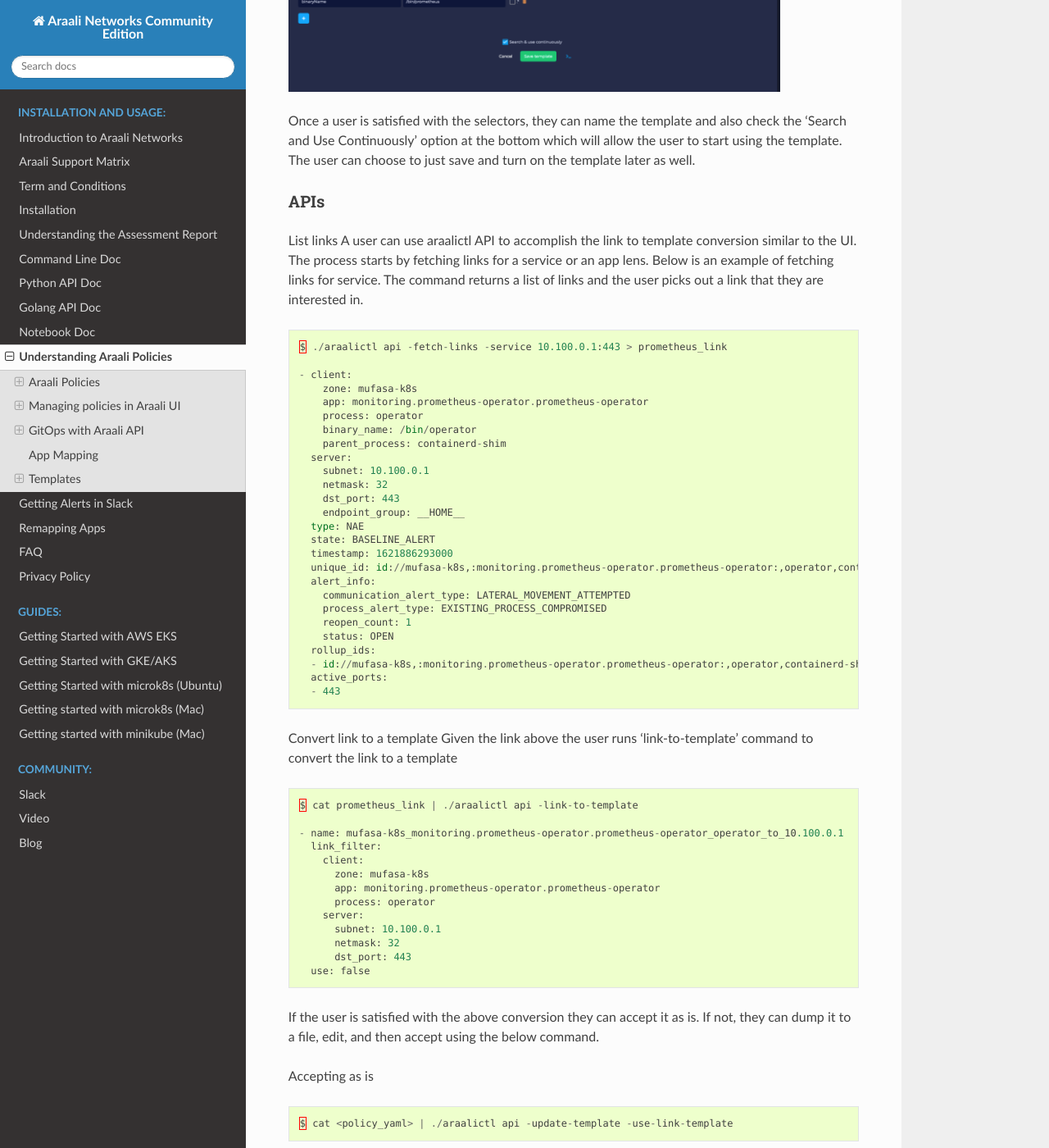
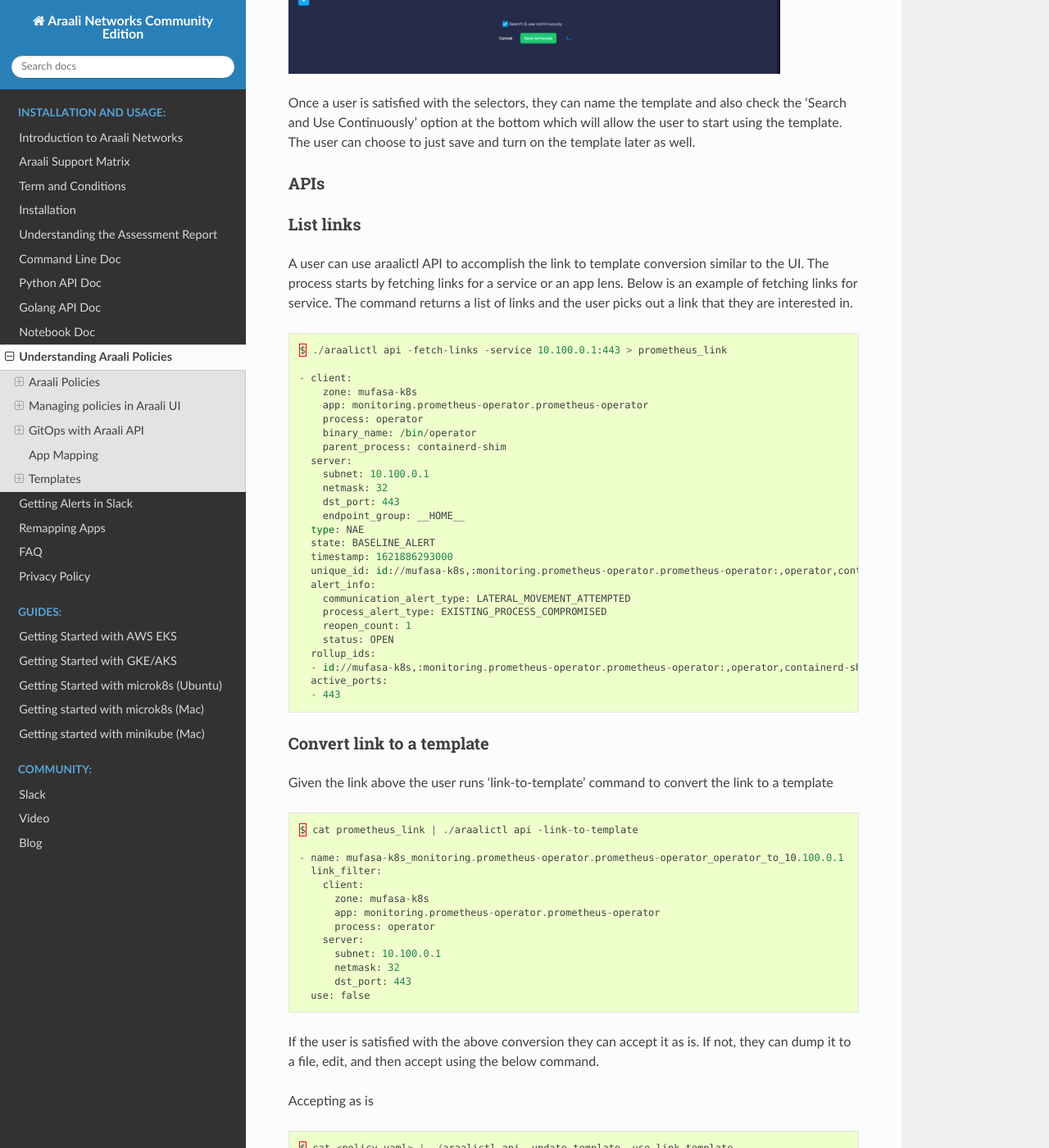
Before and after one commit to araalinetworks/api, a Sphinx documentation site: the page built from doc/source/araalipolicy.rst, in a window 1280 px wide and 1400 px high, scrolled down 10652 px. Shown: the whole window at 82% size. Built offline with Sphinx 7.4.7 and the Read the Docs theme 2.0.0, drawn with Linux system fonts in a browser that asks for light colours; part of the change alters nothing that is shown; some of the changed text lies outside the part shown.

```diff
--- a/doc/source/araalipolicy.rst
+++ b/doc/source/araalipolicy.rst
@@ -219,8 +219,13 @@ policy and managing its lifecycle using git ops. After these policies are
 discovered, the app can use them on any cluster or even other clouds!
 
 
+
+
+
 App Mapping
 ====================
+
+
 Araali organizes applications deployed on Kubernetes using “Zone” and “App” constructs where Zone maps to a Kubernetes cluster and App maps to the namespace inside which the application was deployed. In some cases, this might not be the way teams use namespace. Instead, they might be using namespace by organization or business unit and deploying multiple apps inside a single namespace.
 
 Araali allows the teams to visualize these apps as separate apps. This is accomplished by remapping the set of pods within the app discovered in the Kubernetes namespace. Remapping is a flexible and powerful construct that allows users to group a specific set of Kubernetes pods under an app even though they run as part of a single namespace.
@@ -239,9 +244,8 @@ a. List all the apps to pod mapping as a yaml file.
 
 b. Update the mapping yaml file.
 
-   1. Delete the pods you don’t want to remap.
-   2. As we can see we have the app and namespace set to the same value.
-   3. Now we reset the app to the name we would like to see it as.
+   1. By default, the app name is same as the namespace.
+   2. The user can change the name of the app (app tag) as desired.
 
 This can be done programmatically as well. Here we show a manual way of editing the yaml files.
 
@@ -388,6 +392,7 @@ App Links to a Template
 
 
 Araali UI
+---------
 
 In the image below we have chosen a link from Prometheus to the control plane service and clicking on the green save button takes us to the template editor.
 
@@ -412,6 +417,8 @@ APIs
 ----
 
 List links
+-----------
+
 A user can use araalictl API to accomplish the link to template conversion similar to the UI. The process starts by fetching links for a service or an app lens. Below is an example of fetching links for service. The command returns a list of links and the user picks out a link that they are interested in.
 
 .. code-block:: python
@@ -444,6 +451,8 @@ A user can use araalictl API to accomplish the link to template conversion simil
       - 443
 
 Convert link to a template
+----------------------------
+
 Given the link above the user runs ‘link-to-template’ command to convert the link to a template
 
 
@@ -483,6 +492,7 @@ Declarative Templates
 
 
 Sometimes a user might have an in-depth understanding of their app and might want to specify a declarative template. Some common examples, ‘snapd’ process on AWS EC2s talking to the  Metadata Service (169.254.169.254:80), or the Kubelet talking to the coreDNS in a Kubernetes cluster.
+
 
 via UI
 ------
```
